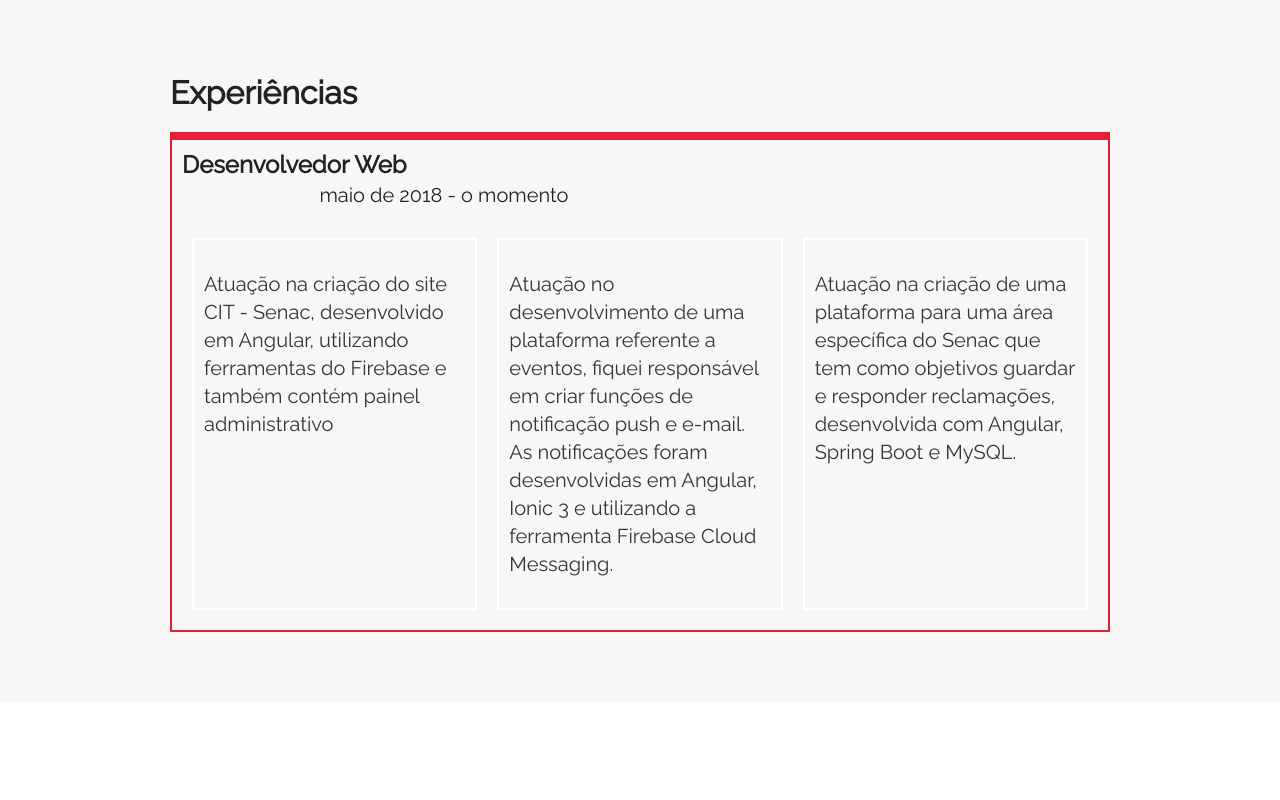
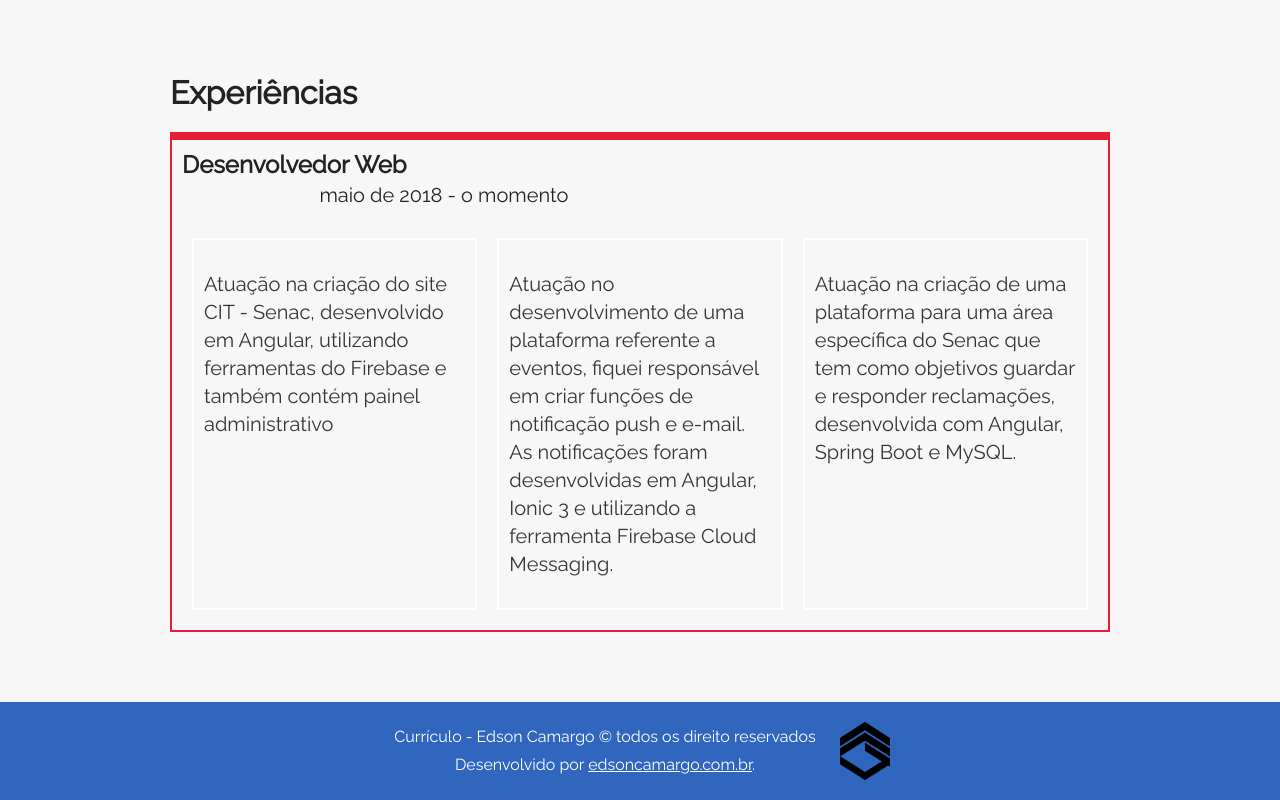
Before and after one commit to edsoncamargo/Virtual-Curriculum, an Angular app: page / in a window 1280 px wide. Shown: the part 1798-2598 px from the top of the page. Before the commit the page ends 2500 px from the top, so only its background shows below. Built offline with nearby package versions, Linux system fonts and the light colour scheme.

Commit message:
Criando footer
Nossa, estava marcando o footer e ficou tarde, vou dormir mais tranquilo já que agora todos sabem que eu fiz meu currículo virtual.

```diff
--- a/src/app/app.component.html
+++ b/src/app/app.component.html
@@ -3,3 +3,4 @@
 <app-about></app-about>
 <app-skills></app-skills>
 <app-experience></app-experience>
+<app-footer></app-footer>
--- a/src/app/app.module.ts
+++ b/src/app/app.module.ts
@@ -8,6 +8,7 @@ import { AboutComponent } from './components/about/about.component';
 import { SkillsComponent } from './components/skills/skills.component';
 import { ExperienceComponent } from './components/experience/experience.component';
 import { HobbieComponent } from './components/hobbie/hobbie.component';
+import { FooterComponent } from './components/footer/footer.component';
 
 @NgModule({
   declarations: [
@@ -17,7 +18,8 @@ import { HobbieComponent } from './components/hobbie/hobbie.component';
     AboutComponent,
     SkillsComponent,
     ExperienceComponent,
-    HobbieComponent
+    HobbieComponent,
+    FooterComponent
   ],
   imports: [
     BrowserModule
--- /dev/null
+++ b/src/app/components/footer/footer.component.html
@@ -0,0 +1,13 @@
+<footer class="footer">
+    <div class="footer-container">
+        <div class="footer-item column">
+            <p>Currículo - Edson Camargo © todos os direito reservados</p>
+            <p>Desenvolvido por
+                <a href="https://www.edsoncamargo.com.br/#/" target="_blank">edsoncamargo.com.br</a>.
+            </p>
+        </div>
+        <div class="footer-item">
+            <img class="logo" src="../../../assets/images/Logo Hunter (sem fundo).png" alt="">
+        </div>
+    </div>
+</footer>
--- /dev/null
+++ b/src/app/components/footer/footer.component.scss
@@ -0,0 +1,34 @@
+.footer {
+    background: var(--dark-blue);
+    color: #fff;
+}
+
+.footer-container {
+    max-width: 960px;
+    padding: 10px;
+    margin: 0 auto;
+    display: flex;
+    flex-direction: row;
+    flex-wrap: wrap;
+    justify-content: center;
+}
+
+.footer-item {
+    display: flex;
+    flex-direction: column;
+    flex-wrap: wrap;
+    padding: 10px
+}
+
+.footer-item p {
+    margin: .3em !important;
+    text-align: center;
+}
+
+p a {
+    text-decoration: underline;
+}
+
+.logo {
+    width: 50px;
+}
--- /dev/null
+++ b/src/app/components/footer/footer.component.ts
@@ -0,0 +1,15 @@
+import { Component, OnInit } from '@angular/core';
+
+@Component({
+  selector: 'app-footer',
+  templateUrl: './footer.component.html',
+  styleUrls: ['./footer.component.scss']
+})
+export class FooterComponent implements OnInit {
+
+  constructor() { }
+
+  ngOnInit() {
+  }
+
+}
```
Also changed, not shown: src/assets/images/Logo Hunter (sem fundo).png (added), 1 other file (tests, documents, lock files or other folders).
